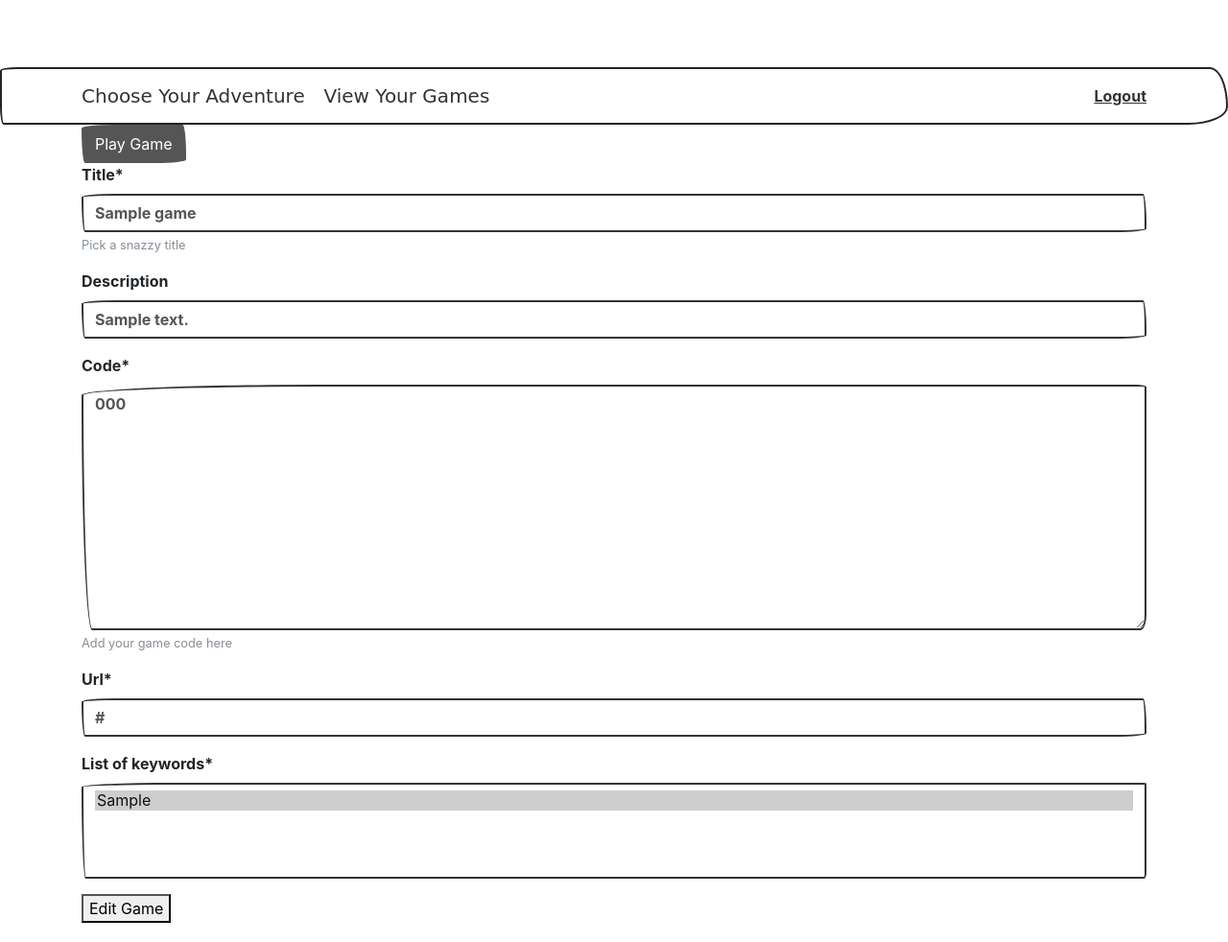
After one commit to ElBell/ChooseYourPythonAdventure, a Django app: page /games/edit/1 in a window 1280 px wide. The commit adds this page. Shown: the whole page at 96% size. Run offline with Django 3.2, Linux system fonts and the light colour scheme; a user stored in the database is signed in; tables that the repository leaves empty hold one stand-in row (values such as "Sample post"); some libraries are stand-ins or nearby versions; some web fonts are replaced.

Commit message:
Added an edit page for games

```diff
--- a/ChooseYourAdventure/forms.py
+++ b/ChooseYourAdventure/forms.py
@@ -7,3 +7,9 @@ class GameForm(ModelForm):
     class Meta:
         model = Game
         exclude = ('creator', 'date_created', 'date_modified')
+
+
+class UpdateForm(ModelForm):
+    class Meta:
+        model = Game
+        exclude = ('creator', 'date_created', 'date_modified')
--- a/ChooseYourAdventure/models.py
+++ b/ChooseYourAdventure/models.py
@@ -36,7 +36,7 @@ class Game(models.Model):
     objects = GamesQuerySet.as_manager()
 
     def get_absolute_url(self):
-        return reverse('game_page', args=[self.url])
+        return reverse('game_page', args=[self.id])
 
     def __str__(self):
         return "{} by {}".format(self.title, self.creator)
--- a/ChooseYourAdventure/urls.py
+++ b/ChooseYourAdventure/urls.py
@@ -3,5 +3,6 @@ from ChooseYourAdventure.views import *
 
 urlpatterns = [
     path('new_game/', new_game, name='new_game'),
-    path('details/<str:url>', game_page, name='game_page')
+    path('details/<id>', game_page, name='game_page'),
+    path('edit/<id>', edit_game, name='edit_game')
 ]
--- a/ChooseYourAdventure/views.py
+++ b/ChooseYourAdventure/views.py
@@ -2,7 +2,7 @@ from django.contrib.auth.decorators import login_required
 from django.shortcuts import render, redirect, get_object_or_404
 
 # Create your views here.
-from ChooseYourAdventure.forms import GameForm
+from ChooseYourAdventure.forms import GameForm, UpdateForm
 from ChooseYourAdventure.models import Game
 
 
@@ -25,8 +25,23 @@ def new_game(request):
     return render(request, 'ChooseYourAdventure/new_game_form.html', {'form': form})
 
 
-def game_page(request, url):
-    game = get_object_or_404(Game, url=url)
+def game_page(request, id):
+    game = get_object_or_404(Game, id=id)
     return render(request,
                   'ChooseYourAdventure/game_page.html',
                   {'game': game})
+
+
+def edit_game(request, id):
+    game = get_object_or_404(Game, id=id)
+    if request.user == game.creator:
+        form = UpdateForm(request.POST or None, instance=game)
+        if form.is_valid():
+            form.save()
+            return redirect('player_home')
+        return render(request, 'ChooseYourAdventure/edit_game.html', {'form': form,
+                                                                      'game': game})
+    else:
+        return render(request,
+                      'ChooseYourAdventure/game_page.html',
+                      {'game': game})
--- /dev/null
+++ b/templates/ChooseYourAdventure/edit_game.html
@@ -0,0 +1,15 @@
+{% extends 'base.html' %}
+{% load crispy_forms_tags %}
+
+ {% block title %}
+    Edit Game
+ {% endblock %}
+
+
+{% block content %}
+    <a class="btn btn-dark" href="{{ game.get_absolute_url }}">Play Game</a>
+    <form method="post">{% csrf_token %}
+    {{ form|crispy }}
+        <button type="submit" value="Update">Edit Game</button>
+    </form>
+{% endblock %}
--- a/templates/Player/home.html
+++ b/templates/Player/home.html
@@ -9,7 +9,7 @@
         <h4>Games you've created:</h4>
         <ul>
             {%  for game in games_by_user %}
-                <a class="list-group-item" href="{{ game.get_absolute_url }}">
+                <a class="list-group-item" href="{% url 'edit_game' game.id %}">
                     {{ game.title }} : {{ game.description }}
                 </a>
             {% endfor %}
```
